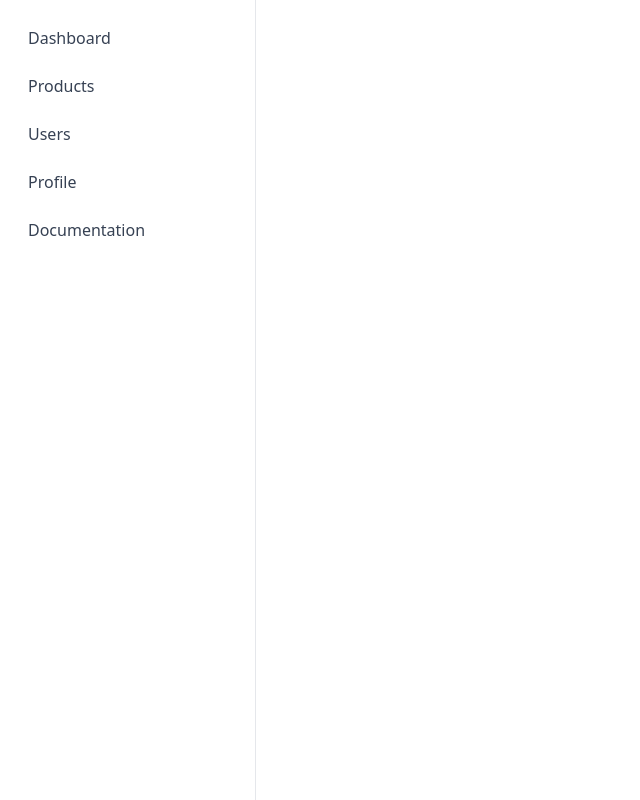
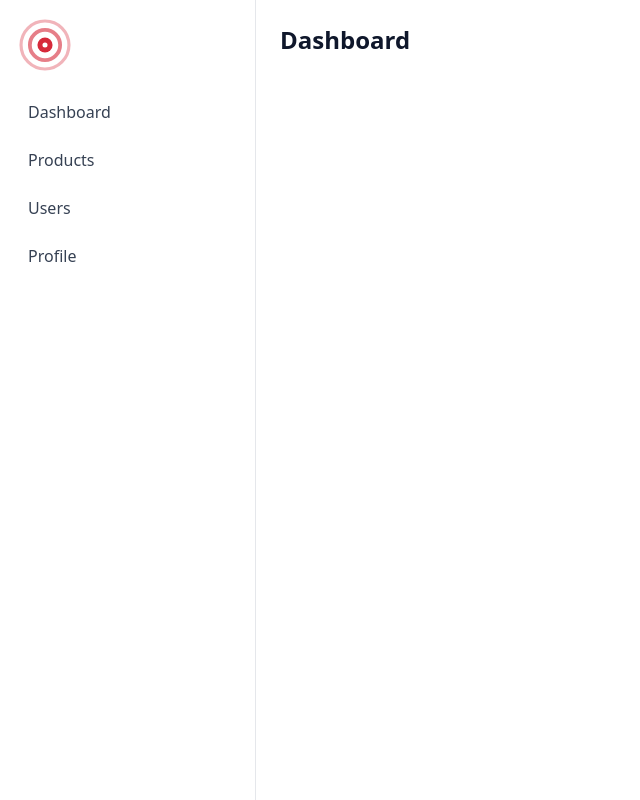
Before and after one commit to Bot1r2010/Real_Panel, a Next.js app: page /dashboard in a window 1280 px wide. Shown: the whole page, without its empty margins (0-640 px from the left). Built offline with nearby package versions, Linux system fonts and the light colour scheme.

Commit message:
features/sidebar

```diff
--- a/src/app/dashboard/page.jsx
+++ b/src/app/dashboard/page.jsx
@@ -1,3 +1,9 @@
+import Sidebar from "@/components/saiidbar/Sidebar";
+
 export default function DashboardPage() {
-  return <div></div>;
+  return (
+    <div>
+      <h1 className="text-2xl font-bold">Dashboard</h1>
+    </div>
+  );
 }
--- /dev/null
+++ b/src/app/product/page.jsx
@@ -0,0 +1,9 @@
+import React from 'react'
+
+const products = () => {
+  return (
+    <div>products</div>
+  )
+}
+
+export default products
--- a/src/components/saiidbar/Sidebar.jsx
+++ b/src/components/saiidbar/Sidebar.jsx
@@ -5,21 +5,26 @@ import Link from 'next/link';
 export default function Sidebar() {
   return (
     <aside className="w-64 bg-white border-r border-gray-200 p-4 min-h-screen text-gray-800 shadow-xs">
+      <div className=' mb-4'>
+        <svg width="58" height="58" viewBox="0 0 46 46" className="shrink-0">
+            <circle cx="23" cy="23" r="19" fill="none" stroke="#d6293a" strokeWidth="2.5" opacity="0.35" />
+            <circle cx="23" cy="23" r="12" fill="none" stroke="#d6293a" strokeWidth="3" opacity="0.6" />
+            <circle cx="23" cy="23" r="6" fill="#d6293a" />
+            <circle cx="23" cy="23" r="2" fill="#ffffff" />
+          </svg>
+      </div>
       <nav className="space-y-1">
-        <Link href="/dashboard" className="block py-2.5 px-3 rounded-md font-medium text-gray-700 hover:bg-gray-100 hover:text-blue-600 transition">
+        <Link href="/dashboard" className="block py-2.5 px-3 rounded-md font-medium text-gray-700 hover:bg-gray-100 hover:text-gray-950 transition">
           Dashboard
         </Link>
-        <Link href="/products" className="block py-2.5 px-3 rounded-md font-medium text-gray-700 hover:bg-gray-100 hover:text-blue-600 transition">
+        <Link href="/products" className="block py-2.5 px-3 rounded-md font-medium text-gray-700 hover:bg-gray-100 hover:text-gray-950 transition">
           Products
         </Link>
-        <Link href="/users" className="block py-2.5 px-3 rounded-md font-medium text-gray-700 hover:bg-gray-100 hover:text-blue-600 transition">
+        <Link href="/users" className="block py-2.5 px-3 rounded-md font-medium text-gray-700 hover:bg-gray-100 hover:text-gray-950 transition">
           Users
         </Link>
-        <Link href="/profile" className="block py-2.5 px-3 rounded-md font-medium text-gray-700 hover:bg-gray-100 hover:text-blue-600 transition">
+        <Link href="/profile" className="block py-2.5 px-3 rounded-md font-medium text-gray-700 hover:bg-gray-100 hover:text-gray-950 transition">
           Profile
-        </Link>
-        <Link href="/doc" className="block py-2.5 px-3 rounded-md font-medium text-gray-700 hover:bg-gray-100 hover:text-blue-600 transition">
-          Documentation
         </Link>
       </nav>
     </aside>
```
Also changed, not shown: public/logo.png (added).
